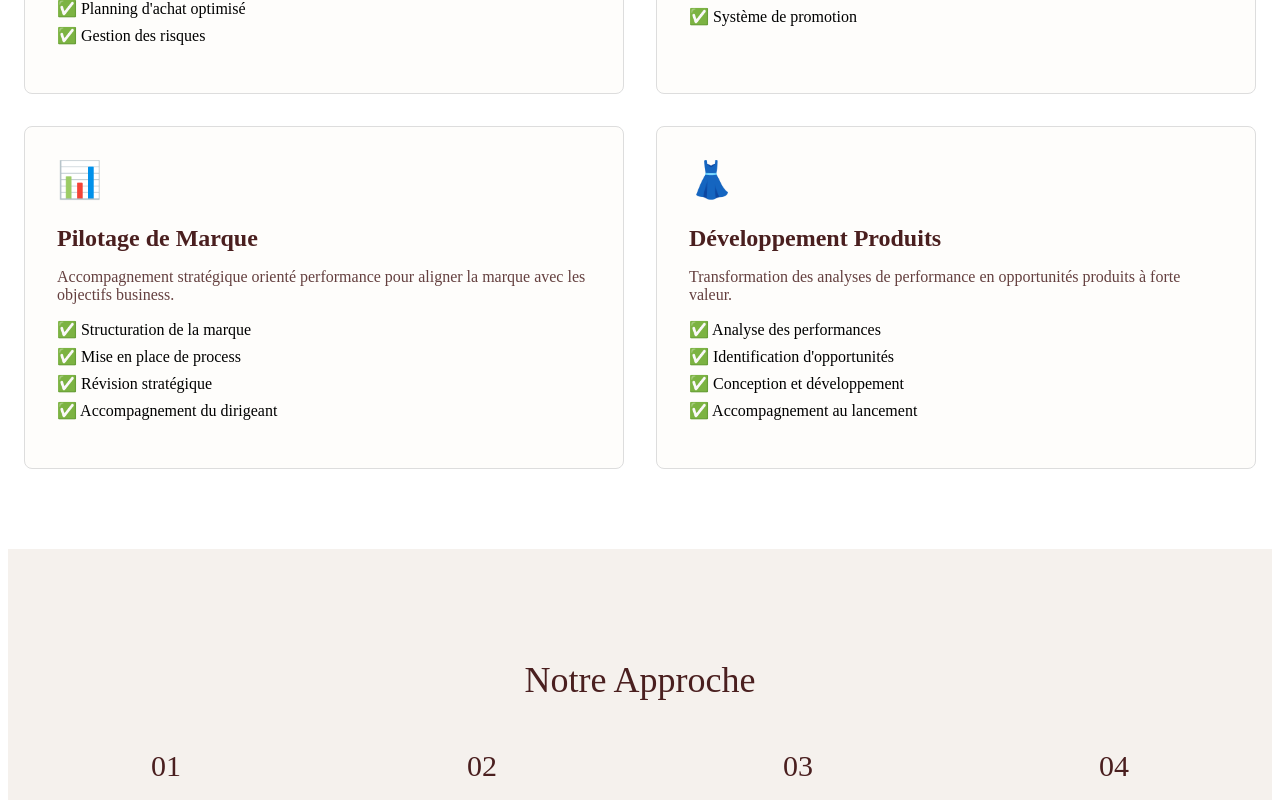
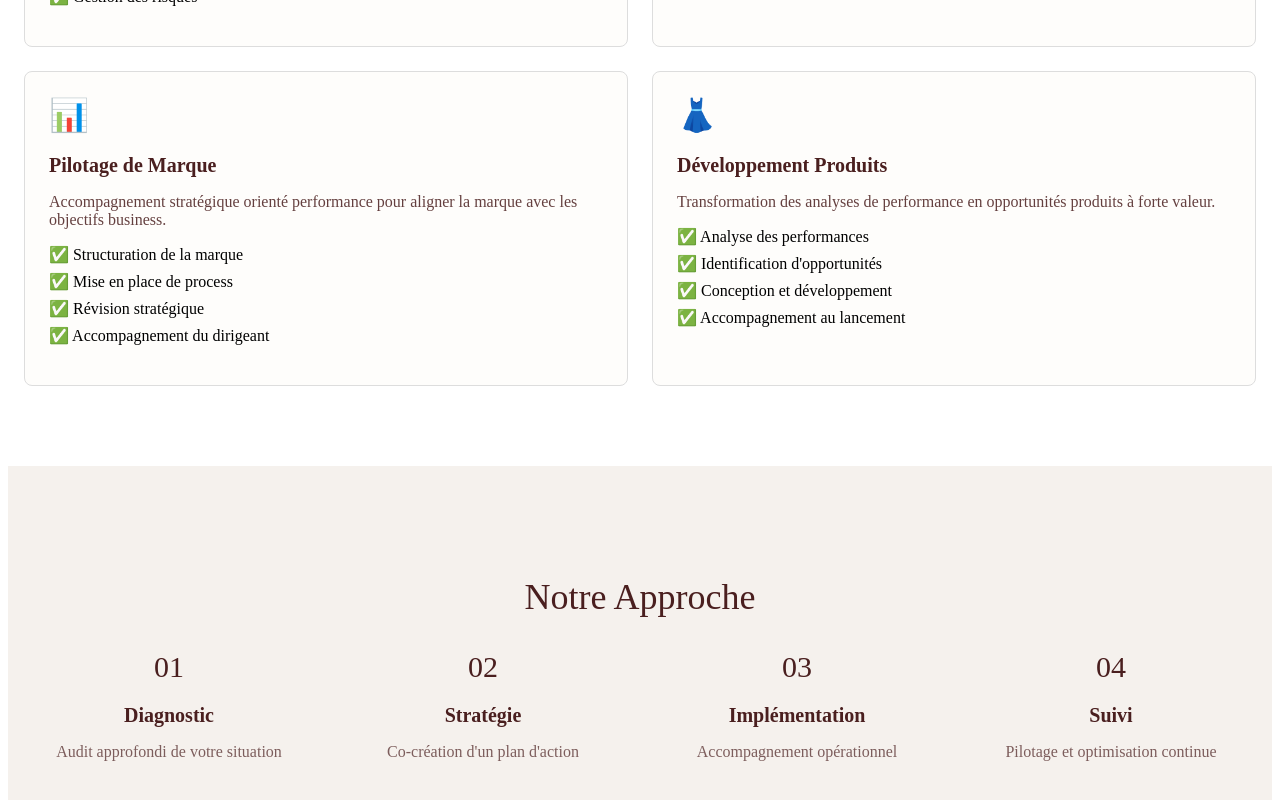
Before and after one commit to infomaligoioceane-dotcom/omconsulting-website, a Next.js app: page / in a window 1280 px wide. Shown: the part 1260-2060 px from the top of the page. Built offline with nearby package versions, Linux system fonts and the light colour scheme.

Commit message:
Update index.jsx

```diff
--- a/pages/index.jsx
+++ b/pages/index.jsx
@@ -8,6 +8,7 @@ export default function Home() {
   const [inputValue, setInputValue] = useState('');
   const [loading, setLoading] = useState(false);
   const [showContactForm, setShowContactForm] = useState(false);
+  const [isMobile, setIsMobile] = useState(false);
   const [contactData, setContactData] = useState({
     name: '',
     email: '',
@@ -17,6 +18,13 @@ export default function Home() {
   const [contactLoading, setContactLoading] = useState(false);
   const [contactSuccess, setContactSuccess] = useState(false);
   const messagesEndRef = useRef(null);
+
+  useEffect(() => {
+    const checkMobile = () => setIsMobile(window.innerWidth < 768);
+    checkMobile();
+    window.addEventListener('resize', checkMobile);
+    return () => window.removeEventListener('resize', checkMobile);
+  }, []);
 
   const scrollToBottom = () => {
     messagesEndRef.current?.scrollIntoView({ behavior: 'smooth' });
@@ -102,34 +110,35 @@ export default function Home() {
       alignItems: 'center',
       justifyContent: 'center',
       textAlign: 'center',
-      padding: '2rem'
+      padding: isMobile ? '1.5rem 1rem' : '2rem'
     },
     title: {
-      fontSize: '3.5rem',
+      fontSize: isMobile ? '2rem' : '3.5rem',
       fontWeight: '300',
       marginBottom: '1rem',
       color: '#4A1F1F'
     },
     subtitle: {
-      fontSize: '2.5rem',
+      fontSize: isMobile ? '1.5rem' : '2.5rem',
       fontWeight: '300',
       marginBottom: '2rem',
       color: '#4A1F1F'
     },
     description: {
-      fontSize: '1.25rem',
+      fontSize: isMobile ? '1rem' : '1.25rem',
       marginBottom: '1rem',
       opacity: 0.85,
       color: '#4A1F1F'
     },
     button: {
-      padding: '1rem 2rem',
+      padding: isMobile ? '0.875rem 1.5rem' : '1rem 2rem',
       fontSize: '1rem',
       fontWeight: '300',
       cursor: 'pointer',
       borderRadius: '0.5rem',
       border: 'none',
-      marginBottom: '1rem'
+      marginBottom: '1rem',
+      width: isMobile ? '100%' : 'auto'
     },
     buttonPrimary: {
       backgroundColor: '#4A1F1F',
@@ -141,31 +150,31 @@ export default function Home() {
       border: '2px solid #4A1F1F'
     },
     section: {
-      padding: '5rem 1rem',
+      padding: isMobile ? '3rem 1rem' : '5rem 1rem',
       textAlign: 'center'
     },
     sectionTitle: {
-      fontSize: '2.25rem',
+      fontSize: isMobile ? '1.75rem' : '2.25rem',
       fontWeight: '300',
-      marginBottom: '3rem',
+      marginBottom: '2rem',
       color: '#4A1F1F'
     },
     gridContainer: {
       maxWidth: '1280px',
       margin: '0 auto',
       display: 'grid',
-      gridTemplateColumns: 'repeat(2, 1fr)',
-      gap: '2rem'
+      gridTemplateColumns: isMobile ? '1fr' : 'repeat(2, 1fr)',
+      gap: '1.5rem'
     },
     card: {
-      padding: '2rem',
+      padding: '1.5rem',
       borderRadius: '0.5rem',
       border: '1px solid #ddd',
       backgroundColor: '#FEFDFB',
       textAlign: 'left'
     },
     cardTitle: {
-      fontSize: '1.5rem',
+      fontSize: '1.25rem',
       marginBottom: '0.75rem',
       color: '#4A1F1F'
     },
@@ -183,7 +192,7 @@ export default function Home() {
     <div style={styles.container}>
       {/* Hero Section */}
       <div style={styles.hero}>
-        <img src="/logo.png" alt="Logo" style={{ height: '100px', width: 'auto', marginBottom: '1rem' }} />
+        <img src="/logo.png" alt="Logo" style={{ height: isMobile ? '70px' : '100px', width: 'auto', marginBottom: '1rem' }} />
         <h1 style={styles.title}>Océane Maligoi</h1>
         <h2 style={styles.subtitle}>Agence Stratégique Mode</h2>
         <p style={styles.description}>
@@ -192,6 +201,7 @@ export default function Home() {
         <p style={styles.description}>
           Stratégie Achat, Prix & Produit - Pilotage de Marque - Développement Business
         </p>
+        <div style={{ width: isMobile ? '100%' : 'auto', display: 'flex', flexDirection: 'column', alignItems: 'center' }}>
           <button
             onClick={() => setShowChat(true)}
             style={{ ...styles.button, ...styles.buttonPrimary }}
@@ -205,11 +215,12 @@ export default function Home() {
             DEMANDER UN AUDIT
           </button>
         </div>
+      </div>
 
       {/* Services Section */}
       <section style={{ ...styles.section, backgroundColor: '#fff' }}>
         <h2 style={styles.sectionTitle}>Nos Services</h2>
-        <div style={{ maxWidth: '1280px', margin: '0 auto', display: 'grid', gridTemplateColumns: 'repeat(2, 1fr)', gap: '2rem' }}>
+        <div style={styles.gridContainer}>
           {[
             { emoji: '🛍', title: 'Stratégie d\'Achat de Collection', desc: 'Optimisez vos achats de collections pour maximiser vos marges et la rotation des stocks.', items: ['Analyse de vos fournisseurs', 'Négociation commerciale', 'Planning d\'achat optimisé', 'Gestion des risques'] },
             { emoji: '💰', title: 'Stratégie de Pricing', desc: 'Développez une stratégie tarifaire alignée avec votre positionnement et vos objectifs de marge.', items: ['Analyse concurrentielle', 'Optimisation des marges', 'Politique de réduction', 'Système de promotion'] },
@@ -217,7 +228,7 @@ export default function Home() {
             { emoji: '👗', title: 'Développement Produits', desc: 'Transformation des analyses de performance en opportunités produits à forte valeur.', items: ['Analyse des performances', 'Identification d\'opportunités', 'Conception et développement', 'Accompagnement au lancement'] }
           ].map((service, i) => (
             <div key={i} style={styles.card}>
-              <div style={{ fontSize: '2.25rem', marginBottom: '1rem' }}>{service.emoji}</div>
+              <div style={{ fontSize: '2rem', marginBottom: '1rem' }}>{service.emoji}</div>
               <h3 style={styles.cardTitle}>{service.title}</h3>
               <p style={styles.cardText}>{service.desc}</p>
               <ul style={{ listStyle: 'none', padding: 0 }}>
@@ -233,7 +244,7 @@ export default function Home() {
       {/* Notre Approche */}
       <section style={{ ...styles.section, backgroundColor: '#F5F1ED' }}>
         <h2 style={styles.sectionTitle}>Notre Approche</h2>
-        <div style={{ maxWidth: '1280px', margin: '0 auto', display: 'grid', gridTemplateColumns: 'repeat(auto-fit, minmax(200px, 1fr))', gap: '2rem' }}>
+        <div style={{ maxWidth: '1280px', margin: '0 auto', display: 'grid', gridTemplateColumns: isMobile ? 'repeat(2, 1fr)' : 'repeat(4, 1fr)', gap: '1.5rem' }}>
           {[
             { num: '01', title: 'Diagnostic', desc: 'Audit approfondi de votre situation' },
             { num: '02', title: 'Stratégie', desc: 'Co-création d\'un plan d\'action' },
@@ -243,7 +254,7 @@ export default function Home() {
             <div key={i} style={{ textAlign: 'center' }}>
               <div style={{ fontSize: '1.875rem', marginBottom: '0.5rem', color: '#4A1F1F' }}>{step.num}</div>
               <h3 style={{ fontSize: '1.25rem', marginBottom: '0.5rem', color: '#4A1F1F' }}>{step.title}</h3>
-              <p style={{ color: '#4A1F1F', opacity: 0.7 }}>{step.desc}</p>
+              <p style={{ color: '#4A1F1F', opacity: 0.7, fontSize: isMobile ? '0.875rem' : '1rem' }}>{step.desc}</p>
             </div>
           ))}
         </div>
@@ -252,7 +263,7 @@ export default function Home() {
       {/* Cas Clients */}
       <section style={{ ...styles.section, backgroundColor: '#fff' }}>
         <h2 style={styles.sectionTitle}>Nos Succès</h2>
-        <div style={{ maxWidth: '1280px', margin: '0 auto', display: 'grid', gridTemplateColumns: '1fr', gap: '2rem' }}>
+        <div style={{ maxWidth: '1280px', margin: '0 auto', display: 'grid', gridTemplateColumns: '1fr', gap: '1.5rem' }}>
           {[
             { client: 'Distributeur Multi-Marques (ETI)', issue: 'Rotation des stocks faible, marges érodées', solution: 'Stratégie d\'achat & pricing', result: '+23% de marge, -18% d\'invendus', industry: 'Mode Féminin Premium' },
             { client: 'Chaîne Retail (PME Groupe)', issue: 'Identité marque peu claire, croissance bloquée', solution: 'Pilotage de marque complet', result: '+40% de notoriété, +15% de CA', industry: 'Mode Urbaine' }
@@ -262,7 +273,7 @@ export default function Home() {
               <p style={styles.cardText}><strong>Enjeu:</strong> {cas.issue}</p>
               <p style={styles.cardText}><strong>Solution:</strong> {cas.solution}</p>
               <div style={{ marginTop: '1rem', padding: '1.5rem', backgroundColor: '#F5F1ED', borderRadius: '0.5rem' }}>
-                <p style={{ fontSize: '1.5rem', color: '#4A1F1F', margin: 0 }}>{cas.result}</p>
+                <p style={{ fontSize: isMobile ? '1.25rem' : '1.5rem', color: '#4A1F1F', margin: 0 }}>{cas.result}</p>
                 <p style={{ opacity: 0.5, margin: '0.5rem 0 0 0' }}>{cas.industry}</p>
               </div>
             </div>
@@ -273,11 +284,11 @@ export default function Home() {
       {/* Offres */}
       <section style={{ ...styles.section, backgroundColor: '#F5F1ED' }}>
         <h2 style={styles.sectionTitle}>Nos Offres</h2>
-        <div style={{ maxWidth: '1280px', margin: '0 auto', display: 'grid', gridTemplateColumns: 'repeat(3, 1fr)', gap: '2rem', alignItems: 'start' }}>
+        <div style={{ maxWidth: '1280px', margin: '0 auto', display: 'grid', gridTemplateColumns: isMobile ? '1fr' : 'repeat(3, 1fr)', gap: '1.5rem', alignItems: 'start' }}>
           {[
-            { title: 'Diagnostic Stratégique', duration: '6 semaines', desc: 'Audit complet', features: ['Analyse détaillée', 'Étude des forces/faiblesses', 'Recommandations', 'Rapport d\'audit'], featured: false, note: '' },
-            { title: 'Accompagnement Stratégique', duration: '3-6 mois', desc: 'Pilotage de votre transformation', features: ['Implémentation du plan', 'Support opérationnel', 'Formation des équipes', 'Tableaux de bord'], featured: true, note: '' },
-            { title: 'Pilotage Annuel', duration: '12 mois', desc: 'Support continu', features: ['Disponibilité conseil', 'Ateliers trimestriels', 'Suivi indicateurs', 'Adaptations'], featured: false, note: '' }
+            { title: 'Diagnostic Stratégique', duration: '6 semaines', desc: 'Audit complet', features: ['Analyse détaillée', 'Étude des forces/faiblesses', 'Recommandations', 'Rapport d\'audit'], featured: false },
+            { title: 'Accompagnement Stratégique', duration: '3-6 mois', desc: 'Pilotage de votre transformation', features: ['Implémentation du plan', 'Support opérationnel', 'Formation des équipes', 'Tableaux de bord'], featured: true },
+            { title: 'Pilotage Annuel', duration: '12 mois', desc: 'Support continu', features: ['Disponibilité conseil', 'Ateliers trimestriels', 'Suivi indicateurs', 'Adaptations'], featured: false }
           ].map((pkg, i) => (
             <div
               key={i}
@@ -285,12 +296,12 @@ export default function Home() {
                 ...styles.card,
                 backgroundColor: pkg.featured ? '#4A1F1F' : '#F5F1ED',
                 color: pkg.featured ? '#F5F1ED' : '#4A1F1F',
-                transform: pkg.featured ? 'scale(1.05)' : 'scale(1)'
+                transform: (!isMobile && pkg.featured) ? 'scale(1.05)' : 'scale(1)'
               }}
             >
               <h3 style={{ ...styles.cardTitle, color: pkg.featured ? '#F5F1ED' : '#4A1F1F' }}>{pkg.title}</h3>
               <p style={{ fontSize: '0.75rem', marginBottom: '0.5rem', opacity: 0.7 }}>{pkg.duration}</p>
-              <p style={{ fontSize: '1.875rem', marginBottom: '0.5rem', color: pkg.featured ? '#F5F1ED' : '#4A1F1F' }}>{pkg.desc}</p>
+              <p style={{ fontSize: '1.5rem', marginBottom: '0.5rem', color: pkg.featured ? '#F5F1ED' : '#4A1F1F' }}>{pkg.desc}</p>
               <ul style={{ listStyle: 'none', padding: 0, marginBottom: '1rem' }}>
                 {pkg.features.map((f, j) => (
                   <li key={j} style={{ marginBottom: '0.25rem' }}>✅ {f}</li>
@@ -307,7 +318,6 @@ export default function Home() {
               >
                 NOUS CONTACTER
               </button>
-              {pkg.note ? <p style={{ marginTop: '1rem', fontSize: '0.8rem', opacity: 0.7, color: pkg.featured ? '#F5F1ED' : '#4A1F1F', fontStyle: 'italic' }}>{pkg.note}</p> : null}
             </div>
           ))}
         </div>
@@ -317,9 +327,9 @@ export default function Home() {
           <h3 style={{ fontSize: '1.5rem', color: '#4A1F1F', marginBottom: '0.5rem' }}>Conseil Ponctuel</h3>
           <p style={{ fontSize: '0.75rem', color: '#4A1F1F', opacity: 0.7, marginBottom: '0.5rem' }}>À la demande</p>
           <p style={{ fontSize: '1.1rem', color: '#4A1F1F', marginBottom: '1rem' }}>Expertise sur mesure</p>
-          <div style={{ display: 'flex', justifyContent: 'center', gap: '2rem', marginBottom: '1.5rem', flexWrap: 'wrap' }}>
+          <div style={{ display: 'flex', justifyContent: 'center', gap: isMobile ? '1rem' : '2rem', marginBottom: '1.5rem', flexWrap: 'wrap' }}>
             {['Sessions stratégiques', 'Analyse ciblée', 'Recommandations express', 'Flexibilité totale'].map((f, i) => (
-              <span key={i} style={{ color: '#4A1F1F' }}>✅ {f}</span>
+              <span key={i} style={{ color: '#4A1F1F', fontSize: isMobile ? '0.875rem' : '1rem' }}>✅ {f}</span>
             ))}
           </div>
           <button
@@ -334,7 +344,7 @@ export default function Home() {
       {/* Témoignages */}
       <section style={{ ...styles.section, backgroundColor: '#fff' }}>
         <h2 style={styles.sectionTitle}>Témoignages</h2>
-        <div style={{ maxWidth: '1280px', margin: '0 auto', display: 'grid', gridTemplateColumns: 'repeat(3, 1fr)', gap: '2rem' }}>
+        <div style={{ maxWidth: '1280px', margin: '0 auto', display: 'grid', gridTemplateColumns: isMobile ? '1fr' : 'repeat(3, 1fr)', gap: '1.5rem' }}>
           {[
             { initials: 'FD', quote: 'L\'accompagnement d\'Océane Maligoi a transformé notre approche du pricing et débloqué 2M€ de marge supplémentaire.', role: 'Directeur Général - Groupe Mode ETI' },
             { initials: 'MC', quote: 'Une réelle expertise en stratégie d\'achat. Les résultats ont dépassé nos attentes dès les 3 premiers mois.', role: 'Responsable Merchandising - Chaîne Retail' },
@@ -353,9 +363,9 @@ export default function Home() {
 
       {/* Chat Modal */}
       {showChat && (
-        <div style={{ position: 'fixed', inset: 0, zIndex: 50, backgroundColor: 'rgba(0,0,0,0.5)', display: 'flex', alignItems: 'flex-end', justifyContent: 'center', padding: '1rem' }}>
-          <div style={{ backgroundColor: '#fff', borderRadius: '1.5rem', width: '100%', maxWidth: '512px', height: '600px', display: 'flex', flexDirection: 'column', boxShadow: '0 20px 25px -5px rgba(0, 0, 0, 0.1)' }}>
-            <div style={{ padding: '1.5rem', borderBottom: '1px solid #e5e7eb', backgroundColor: '#F5F1ED' }}>
+        <div style={{ position: 'fixed', inset: 0, zIndex: 50, backgroundColor: 'rgba(0,0,0,0.5)', display: 'flex', alignItems: isMobile ? 'flex-end' : 'center', justifyContent: 'center', padding: isMobile ? '0' : '1rem' }}>
+          <div style={{ backgroundColor: '#fff', borderRadius: isMobile ? '1.5rem 1.5rem 0 0' : '1.5rem', width: '100%', maxWidth: '512px', height: isMobile ? '85vh' : '600px', display: 'flex', flexDirection: 'column', boxShadow: '0 20px 25px -5px rgba(0, 0, 0, 0.1)' }}>
+            <div style={{ padding: '1.5rem', borderBottom: '1px solid #e5e7eb', backgroundColor: '#F5F1ED', borderRadius: isMobile ? '1.5rem 1.5rem 0 0' : '1.5rem 1.5rem 0 0' }}>
               <div style={{ display: 'flex', alignItems: 'center', justifyContent: 'space-between' }}>
                 <h2 style={{ fontSize: '1.5rem', fontWeight: '300', color: '#4A1F1F' }}>Votre Experte Mode</h2>
                 <button onClick={() => setShowChat(false)} style={{ backgroundColor: 'transparent', border: 'none', cursor: 'pointer', fontSize: '1.5rem' }}>✕</button>
@@ -374,7 +384,7 @@ export default function Home() {
                 <div key={i} style={{ display: 'flex', justifyContent: msg.role === 'user' ? 'flex-end' : 'flex-start' }}>
                   <div
                     style={{
-                      maxWidth: '280px',
+                      maxWidth: '80%',
                       padding: '1rem',
                       borderRadius: '0.5rem',
                       backgroundColor: msg.role === 'user' ? '#4A1F1F' : '#F5F1ED',
@@ -434,11 +444,11 @@ export default function Home() {
 
       {/* Contact Form Modal */}
       {showContactForm && (
-        <div style={{ position: 'fixed', inset: 0, zIndex: 50, backgroundColor: 'rgba(0,0,0,0.5)', display: 'flex', alignItems: 'center', justifyContent: 'center', padding: '1rem' }}>
-          <div style={{ backgroundColor: '#fff', borderRadius: '1.5rem', width: '100%', maxWidth: '512px', boxShadow: '0 20px 25px -5px rgba(0, 0, 0, 0.1)' }}>
-            <div style={{ padding: '2rem', borderBottom: '1px solid #e5e7eb', backgroundColor: '#F5F1ED' }}>
+        <div style={{ position: 'fixed', inset: 0, zIndex: 50, backgroundColor: 'rgba(0,0,0,0.5)', display: 'flex', alignItems: isMobile ? 'flex-end' : 'center', justifyContent: 'center', padding: isMobile ? '0' : '1rem' }}>
+          <div style={{ backgroundColor: '#fff', borderRadius: isMobile ? '1.5rem 1.5rem 0 0' : '1.5rem', width: '100%', maxWidth: '512px', maxHeight: isMobile ? '90vh' : 'auto', overflowY: 'auto', boxShadow: '0 20px 25px -5px rgba(0, 0, 0, 0.1)' }}>
+            <div style={{ padding: '2rem', borderBottom: '1px solid #e5e7eb', backgroundColor: '#F5F1ED', borderRadius: isMobile ? '1.5rem 1.5rem 0 0' : '1.5rem 1.5rem 0 0' }}>
               <div style={{ display: 'flex', alignItems: 'center', justifyContent: 'space-between' }}>
-                <h2 style={{ fontSize: '1.5rem', fontWeight: '300', color: '#4A1F1F' }}>Discutons de Vos Enjeux</h2>
+                <h2 style={{ fontSize: isMobile ? '1.25rem' : '1.5rem', fontWeight: '300', color: '#4A1F1F' }}>Discutons de Vos Enjeux</h2>
                 <button onClick={() => setShowContactForm(false)} style={{ backgroundColor: 'transparent', border: 'none', cursor: 'pointer', fontSize: '1.5rem' }}>✕</button>
               </div>
             </div>
@@ -501,7 +511,7 @@ export default function Home() {
 
       {/* Footer */}
       <footer style={{ padding: '2rem', textAlign: 'center', backgroundColor: '#F5F1ED', color: '#4A1F1F' }}>
-        <p>© 2024 Océane Maligoi Consulting</p>
+        <p>© 2026 Océane Maligoi Consulting</p>
       </footer>
     </div>
   );
```
Lines whose indentation alone changed are shown as unchanged.
